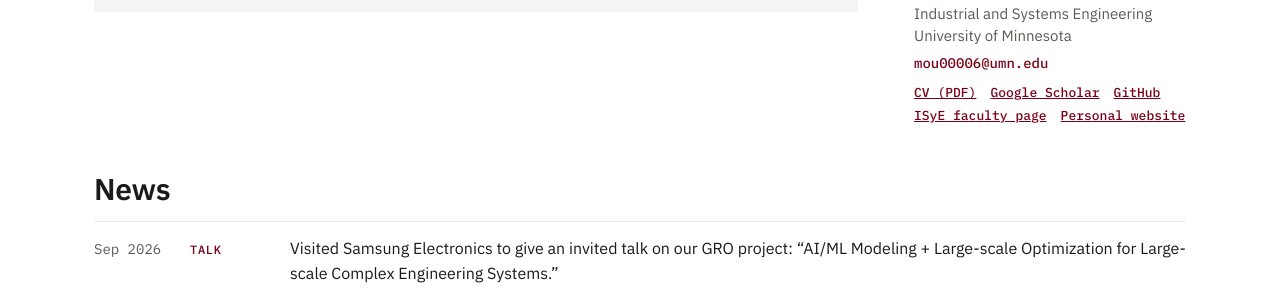
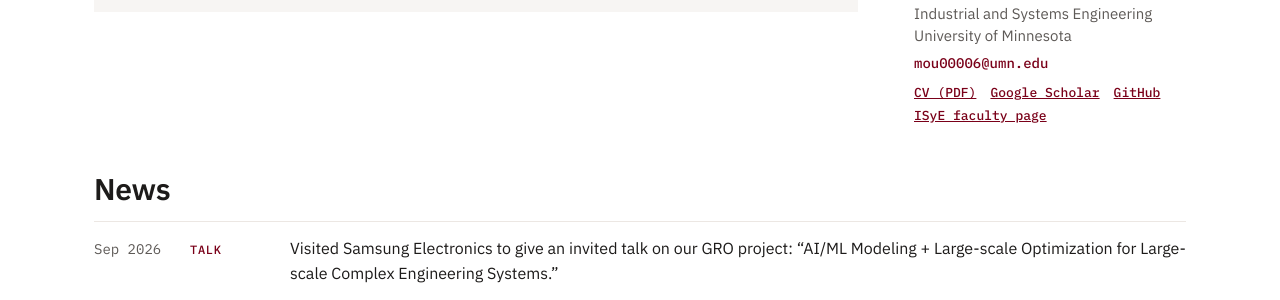
Before and after one commit to Mou-group-UMN/mou-group-umn.github.io, a Jekyll site: the page built from index.html, in a window 1280 px wide and 900 px high, scrolled down 527 px. Shown: the part 153-453 px from the top of the window. Built offline with Jekyll 4.4.1, drawn with Linux system fonts in a browser that asks for light colours.

Commit message:
Remove the personal website link from the PI links (homepage and People)
Co-Authored-By: Claude Opus 5.5 <noreply@anthropic.com>
Claude-Session: https://claude.ai/code/session_01XBj4b1asWe9EJC5WfSpYSG

```diff
--- a/_data/people.yml
+++ b/_data/people.yml
@@ -5,12 +5,11 @@ pi:
   role: Assistant Professor, Industrial and Systems Engineering
   photo: shancong-mou.jpg
   email: mou00006@umn.edu
-  links:   # shown under the PI's name on the People page
+  links:   # shown under the PI's name on the People page and in the homepage PI block
     - {label: CV (PDF), url: /assets/cv/Shancong_Mou_CV.pdf}   # copy of My Drive/CV/CV/main.pdf; replace the file to update
     - {label: Google Scholar, url: "https://scholar.google.com/citations?user=y2CYLbMAAAAJ&hl=en"}
     - {label: GitHub, url: "https://github.com/Shancong-Mou"}
     - {label: ISyE faculty page, url: "https://cse.umn.edu/isye/shancong-mou"}
-    - {label: Personal website, url: "https://sites.google.com/view/shancongmou"}
   bio: >-
     Sean Mou received his Ph.D. in Industrial Engineering from the H. Milton Stewart School of Industrial and
     Systems Engineering at Georgia Tech (2024), advised by Prof. Jianjun Shi. He also holds an M.S. in
```
